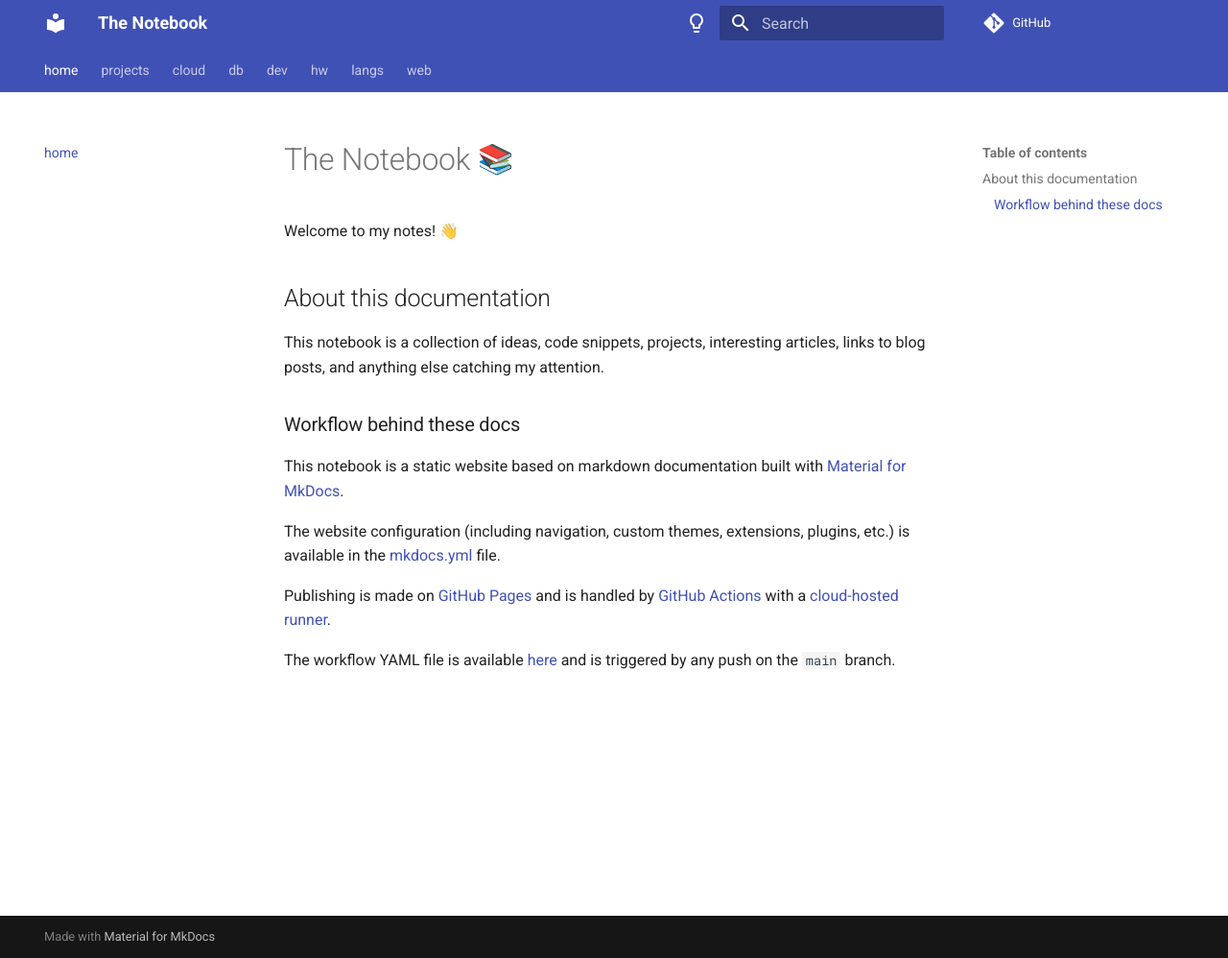
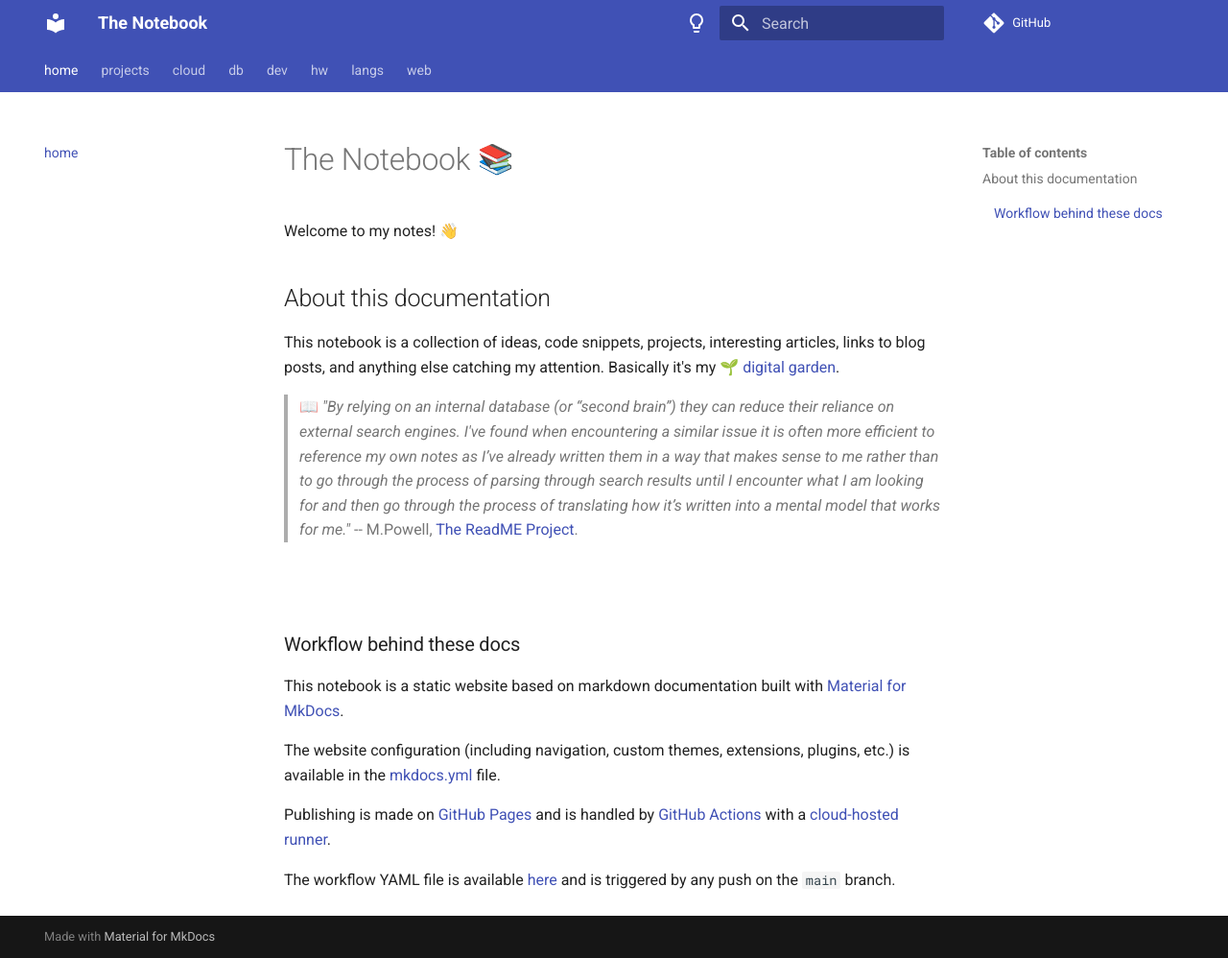
Before and after one commit to sannae/the-notebook, an MkDocs documentation site: the page built from docs/index.md, in a window 1280 px wide and 998 px high. Shown: the whole window at 96% size. Built offline with MkDocs 1.6.1 and Material for MkDocs 9.7.7, drawn with Linux system fonts in a browser that asks for light colours; emoji names are drawn with the system emoji font; comment, search, counter and statistics services are not loaded.

Commit message:
added link in index

```diff
--- a/docs/index.md
+++ b/docs/index.md
@@ -4,10 +4,13 @@
 
 
 
-
 ## About this documentation
 
-This notebook is a collection of ideas, code snippets, projects, interesting articles, links to blog posts, and anything else catching my attention.
+This notebook is a collection of ideas, code snippets, projects, interesting articles, links to blog posts, and anything else catching my attention. Basically it's my [🌱 digital garden](https://joelhooks.com/digital-garden).
+
+> 📖 _"By relying on an internal database (or “second brain”) they can reduce their reliance on external search engines. I've found when encountering a similar issue it is often more efficient to reference my own notes as I’ve already written them in a way that makes sense to me rather than to go through the process of parsing through search results until I encounter what I am looking for and then go through the process of translating how it’s written into a mental model that works for me."_ -- M.Powell, [The ReadME Project](https://github.com/readme/guides/private-documentation).
+
+##
 
 ### Workflow behind these docs
 
--- a/mkdocs.yml
+++ b/mkdocs.yml
@@ -28,7 +28,7 @@
     - django: web/django.md
     - dotnet: web/dotnet.md
     - rails: web/rails.md
-    - reactjs: web/reactjs.md
+    # - reactjs: web/reactjs.md
 
 # Repo info
 repo_url: https://github.com/sannae/the-notebook
```
Also changed, not shown: docs/web/dotnet.md (+4 -1 lines).
